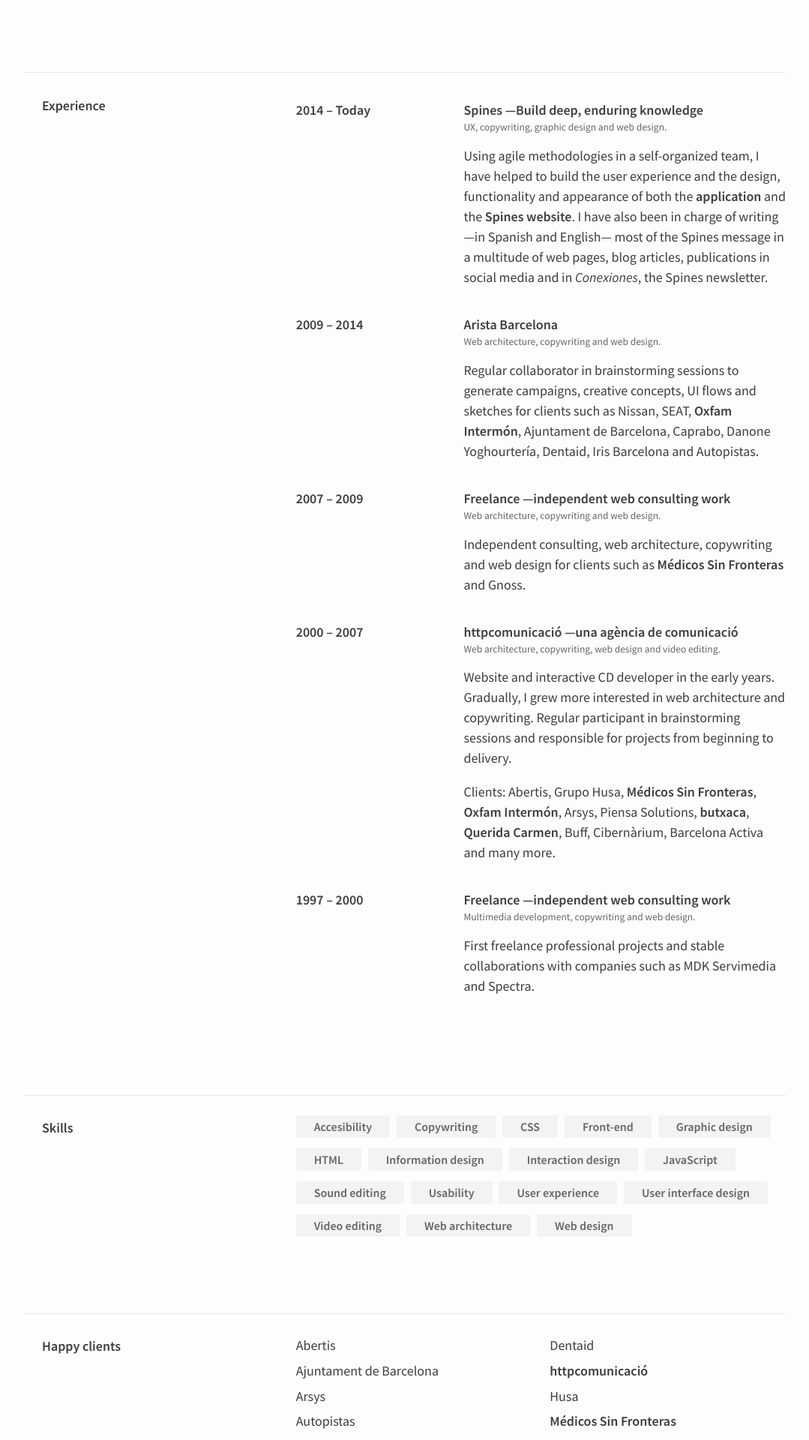
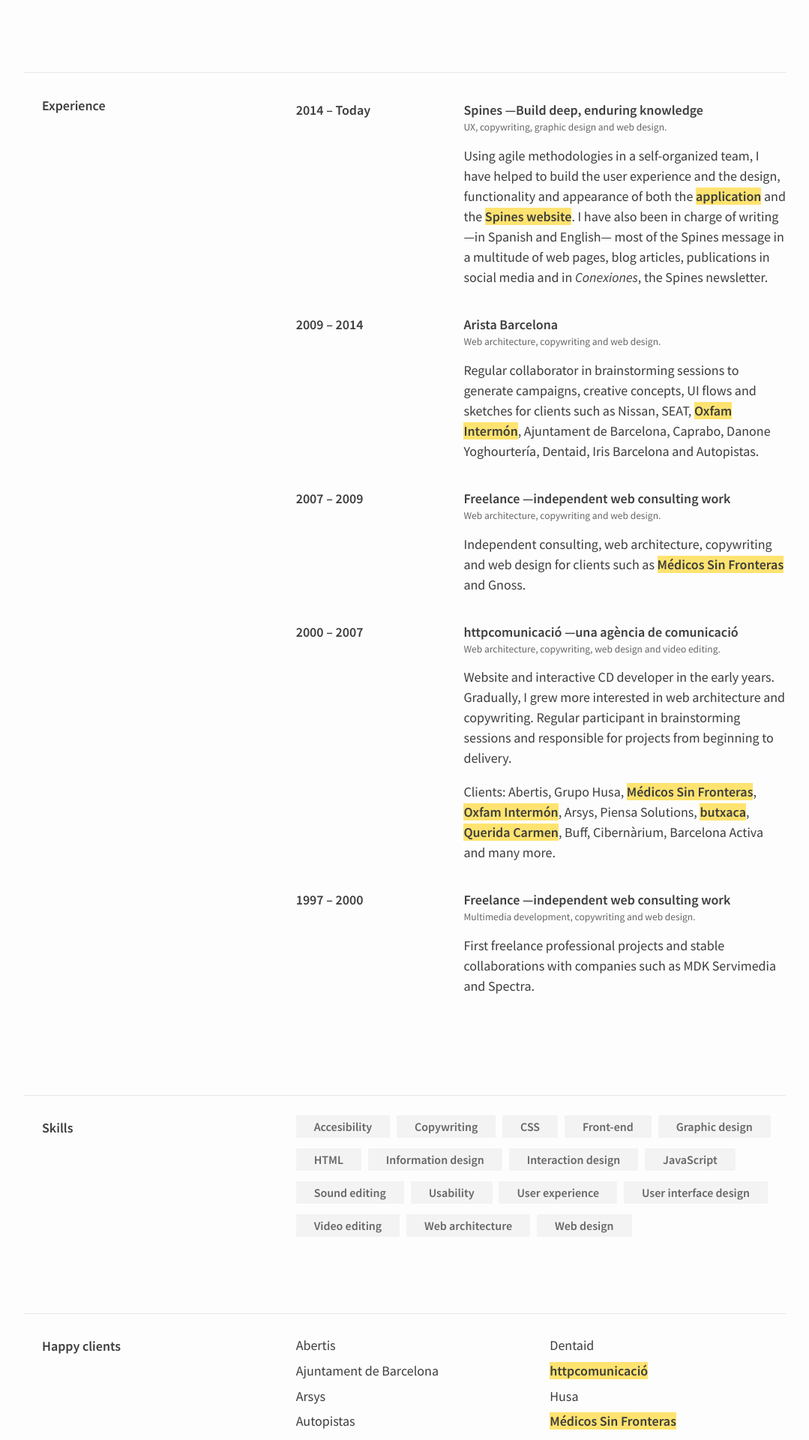
Before and after one commit to AdrianoLatorre/adriano.latorre.info, a Jekyll site: the page built from profile.md, in a window 1280 px wide. Shown: the part 740-2660 px from the top of the page at 75% size, without its empty margins (88-1167 px from the left). Built offline with Jekyll 4.4.1, drawn with Linux system fonts in a browser that asks for light colours.

Commit message:
highlighted yellow

```diff
--- a/_sass/html.scss
+++ b/_sass/html.scss
@@ -26,7 +26,7 @@
 }
 
 ::selection {
-  background: $yellow;
+  background-color: $yellow;
 }
 
 a {
@@ -36,6 +36,13 @@
 
 a:hover {
   text-decoration: underline;
+}
+
+.highlighted {
+  background-color: $yellow;
+  &:visited {
+    background-color: $g99;
+  }
 }
 
 dd {
--- a/_sass/var.scss
+++ b/_sass/var.scss
@@ -47,6 +47,9 @@
 $g97: #f8f8f8;
 $g98: #fafafa;
 $g99: #fdfdfd;
-$red: rgba(255, 0, 0, .1);
+$red: rgb(255, 0, 0);
+$pink: rgba(255, 0, 0, .1);
 $yellow: #ffe370;
+$h-yellow: #fef0b6;
+$q-yellow: #fdf6d9;
 $w: #fff;
--- a/profile.md
+++ b/profile.md
@@ -29,7 +29,7 @@
             <div class="grid-66 h-i">
               <dd>Spines —Build deep, enduring knowledge</dd>
               <dd class="subtitle">UX, copywriting, graphic design and web design.</dd>
-              <dd>Using agile methodologies in a self-organized team, I have helped to build the user experience and the design, functionality and appearance of both the <a href="/work/spines/">application</a> and the <a href="/work/spines.me/">Spines website</a>. I have also been in charge of writing —in Spanish and English— most of the Spines message in a multitude of web pages, blog articles, publications in social media and in <em>Conexiones</em>, the Spines newsletter.</dd>
+              <dd>Using agile methodologies in a self-organized team, I have helped to build the user experience and the design, functionality and appearance of both the <a href="/work/spines/" class="highlighted">application</a> and the <a href="/work/spines.me/" class="highlighted">Spines website</a>. I have also been in charge of writing —in Spanish and English— most of the Spines message in a multitude of web pages, blog articles, publications in social media and in <em>Conexiones</em>, the Spines newsletter.</dd>
             </div>
             <div class="grid-33 h-i">
               <dt>2009 – 2014</dt>
@@ -37,7 +37,7 @@
             <div class="grid-66 h-i">
               <dd>Arista Barcelona <span class="nazgul">—Mordor Pedralbes</span></dd>
               <dd class="subtitle">Web architecture, copywriting and web design.</dd>
-              <dd>Regular collaborator in brainstorming sessions to generate campaigns, creative concepts, UI flows and sketches for clients such as Nissan, SEAT, <a href="/work/oxfamintermon/">Oxfam Intermón</a>, Ajuntament de Barcelona, Caprabo, Danone Yoghourtería, Dentaid, Iris Barcelona and Autopistas.</dd>
+              <dd>Regular collaborator in brainstorming sessions to generate campaigns, creative concepts, UI flows and sketches for clients such as Nissan, SEAT, <a href="/work/oxfamintermon/" class="highlighted">Oxfam Intermón</a>, Ajuntament de Barcelona, Caprabo, Danone Yoghourtería, Dentaid, Iris Barcelona and Autopistas.</dd>
             </div>
             <div class="grid-33 h-i">
               <dt>2007 – 2009</dt>
@@ -45,7 +45,7 @@
             <div class="grid-66 h-i">
               <dd>Freelance —independent web consulting work</dd>
               <dd class="subtitle">Web architecture, copywriting and web design.</dd>
-              <dd>Independent consulting, web architecture, copywriting and web design for clients such as <a href="/work/msf/">Médicos Sin Fronteras</a> and Gnoss.</dd>
+              <dd>Independent consulting, web architecture, copywriting and web design for clients such as <a href="/work/msf/" class="highlighted">Médicos Sin Fronteras</a> and Gnoss.</dd>
             </div>
             <div class="grid-33 h-i">
               <dt>2000 – 2007</dt>
@@ -54,7 +54,7 @@
               <dd>httpcomunicació —una agència de comunicació</dd>
               <dd class="subtitle">Web architecture, copywriting, web design and video editing.</dd>
               <dd>Website and interactive CD developer in the early years. Gradually, I grew more interested in web architecture and copywriting. Regular participant in brainstorming sessions and responsible for projects from beginning to delivery.</dd>
-              <dd>Clients: Abertis, Grupo Husa, <a href="/work/msf/">Médicos Sin Fronteras</a>, <a href="/work/oxfamintermon/">Oxfam Intermón</a>, Arsys, Piensa Solutions, <a href="/work/butxaca/">butxaca</a>, <a href="/work/queridacarmen/">Querida Carmen</a>, Buff, Cibernàrium, Barcelona Activa and many more.</dd>
+              <dd>Clients: Abertis, Grupo Husa, <a href="/work/msf/" class="highlighted">Médicos Sin Fronteras</a>, <a href="/work/oxfamintermon/" class="highlighted">Oxfam Intermón</a>, Arsys, Piensa Solutions, <a href="/work/butxaca/" class="highlighted">butxaca</a>, <a href="/work/queridacarmen/" class="highlighted">Querida Carmen</a>, Buff, Cibernàrium, Barcelona Activa and many more.</dd>
             </div>
             <div class="grid-33 h-i">
               <dt>1997 – 2000</dt>
@@ -105,18 +105,18 @@
           <li>Autopistas</li>
           <li>Barcelona Activa</li>
           <li>Buff</li>
-          <li><a href="/work/butxaca/">butxaca</a></li>
+          <li><a href="/work/butxaca/" class="highlighted">butxaca</a></li>
           <li>Caprabo</li>
           <li>Cibernàrium</li>
           <li>Dentaid</li>
-          <li><a href="/work/httpcomunicacio/">httpcomunicació</a></li>
+          <li><a href="/work/httpcomunicacio/" class="highlighted">httpcomunicació</a></li>
           <li>Husa</li>
-          <li><a href="/work/msf/">Médicos Sin Fronteras</a></li>
+          <li><a href="/work/msf/" class="highlighted">Médicos Sin Fronteras</a></li>
           <li>Nissan</li>
-          <li><a href="/work/oxfamintermon/">Oxfam Intermón</a></li>
-          <li><a href="/work/queridacarmen/">Querida Carmen</a></li>
+          <li><a href="/work/oxfamintermon/" class="highlighted">Oxfam Intermón</a></li>
+          <li><a href="/work/queridacarmen/" class="highlighted">Querida Carmen</a></li>
           <li>SEAT</li>
-          <li><a href="/work/spines.me/">Spines</a></li>
+          <li><a href="/work/spines.me/" class="highlighted">Spines</a></li>
         </ul>
       </section>
     </div>
```
Also changed, not shown: index.html (+5 -5 lines).
